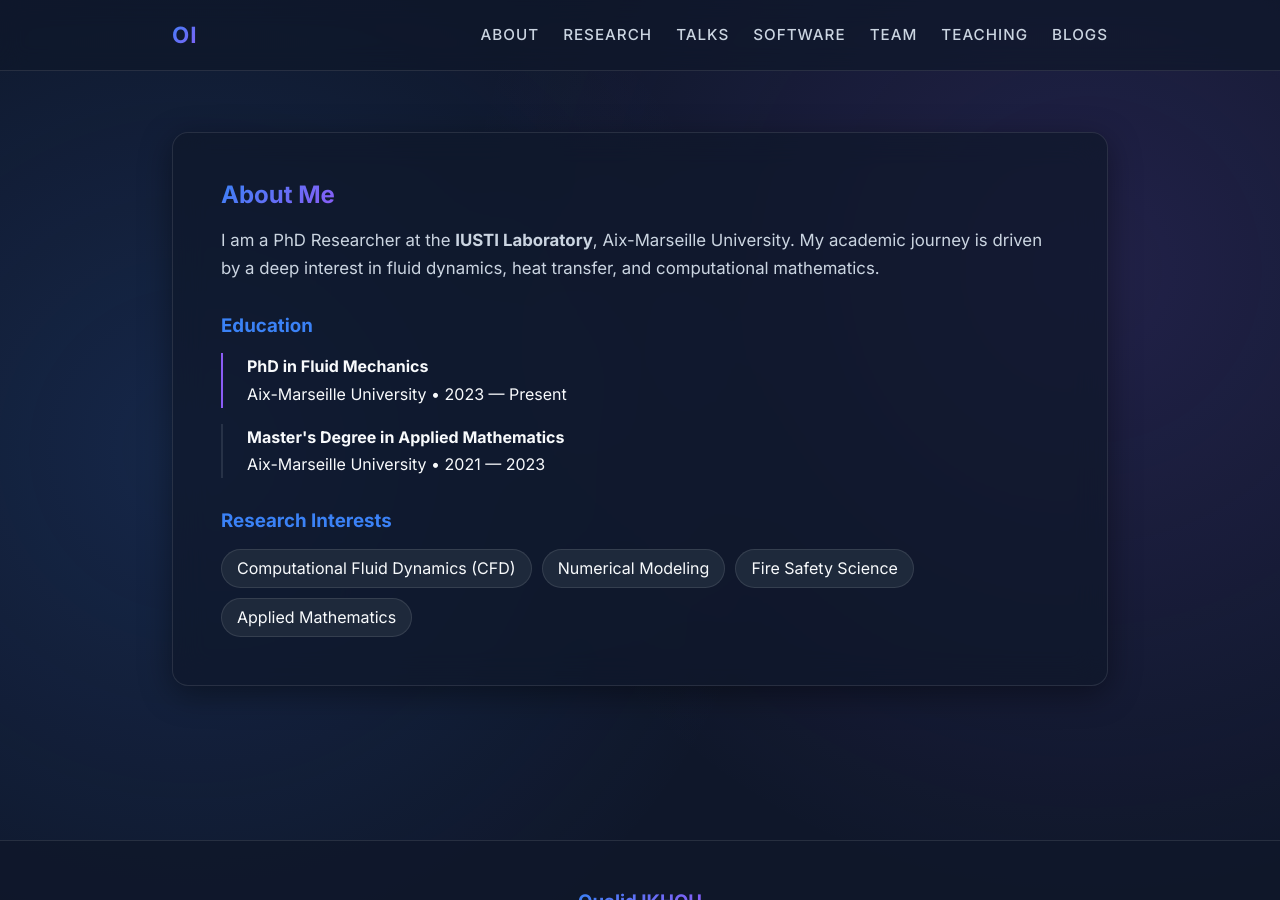
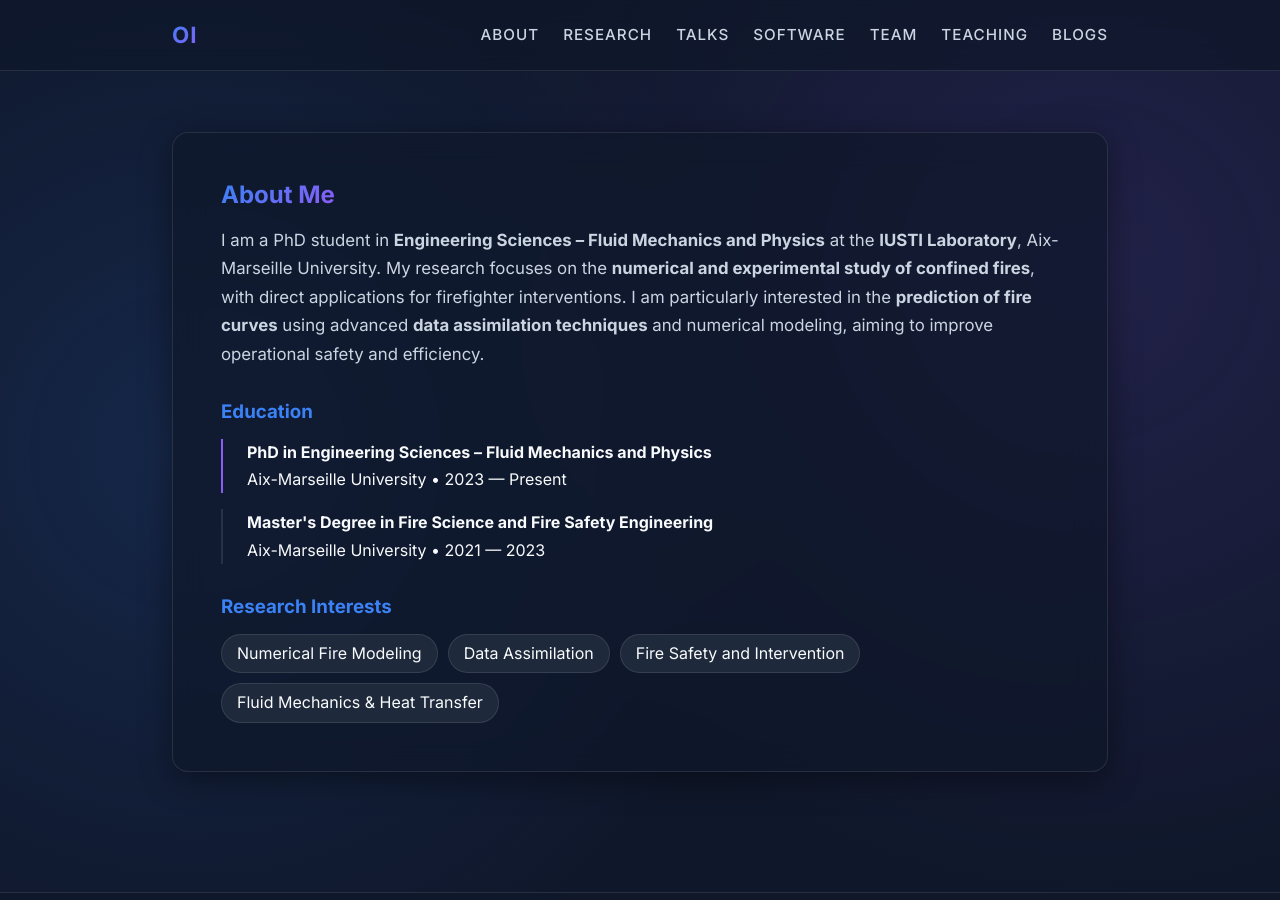
Before and after one commit to oualidikhou/oualidikhou.github.io, a Jekyll site: the page built from about.md, in a window 1280 px wide and 900 px high. Built offline with Jekyll 4.4.1, drawn with Linux system fonts in a browser that asks for light colours.

Commit message:
Update about.md

```diff
--- a/about.md
+++ b/about.md
@@ -6,18 +6,20 @@ title: About
 <section>
   <h1 class="gradient-text">About Me</h1>
   <p class="hero-bio">
-    I am a PhD Researcher at the <strong>IUSTI Laboratory</strong>, Aix-Marseille University. My academic journey is driven by a deep interest in fluid dynamics, heat transfer, and computational mathematics.
+    I am a PhD student in <strong>Engineering Sciences – Fluid Mechanics and Physics</strong> at the <strong>IUSTI Laboratory</strong>, Aix-Marseille University.
+    My research focuses on the <strong>numerical and experimental study of confined fires</strong>, with direct applications for firefighter interventions.
+    I am particularly interested in the <strong>prediction of fire curves</strong> using advanced <strong>data assimilation techniques</strong> and numerical modeling, aiming to improve operational safety and efficiency.
   </p>
 
   <div style="margin-top: 2rem;">
     <h3 style="color: var(--accent-blue);">Education</h3>
     <ul style="list-style: none; padding: 0;">
       <li style="margin-bottom: 1rem; padding-left: 1.5rem; border-left: 2px solid var(--accent-purple);">
-        <strong>PhD in Fluid Mechanics</strong><br>
+        <strong>PhD in Engineering Sciences – Fluid Mechanics and Physics</strong><br>
         Aix-Marseille University • 2023 — Present
       </li>
       <li style="margin-bottom: 1rem; padding-left: 1.5rem; border-left: 2px solid var(--glass-border);">
-        <strong>Master's Degree in Applied Mathematics</strong><br>
+        <strong>Master's Degree in Fire Science and Fire Safety Engineering</strong><br>
         Aix-Marseille University • 2021 — 2023
       </li>
     </ul>
@@ -26,10 +28,10 @@ title: About
   <div style="margin-top: 2rem;">
     <h3 style="color: var(--accent-blue);">Research Interests</h3>
     <div style="display: flex; flex-wrap: wrap; gap: 10px; margin-top: 1rem;">
-      <span style="background: var(--bg-secondary); padding: 5px 15px; border-radius: 20px; border: 1px solid var(--glass-border);">Computational Fluid Dynamics (CFD)</span>
-      <span style="background: var(--bg-secondary); padding: 5px 15px; border-radius: 20px; border: 1px solid var(--glass-border);">Numerical Modeling</span>
-      <span style="background: var(--bg-secondary); padding: 5px 15px; border-radius: 20px; border: 1px solid var(--glass-border);">Fire Safety Science</span>
-      <span style="background: var(--bg-secondary); padding: 5px 15px; border-radius: 20px; border: 1px solid var(--glass-border);">Applied Mathematics</span>
+      <span style="background: var(--bg-secondary); padding: 5px 15px; border-radius: 20px; border: 1px solid var(--glass-border);">Numerical Fire Modeling</span>
+      <span style="background: var(--bg-secondary); padding: 5px 15px; border-radius: 20px; border: 1px solid var(--glass-border);">Data Assimilation</span>
+      <span style="background: var(--bg-secondary); padding: 5px 15px; border-radius: 20px; border: 1px solid var(--glass-border);">Fire Safety and Intervention</span>
+      <span style="background: var(--bg-secondary); padding: 5px 15px; border-radius: 20px; border: 1px solid var(--glass-border);">Fluid Mechanics & Heat Transfer</span>
     </div>
   </div>
 </section>
```
